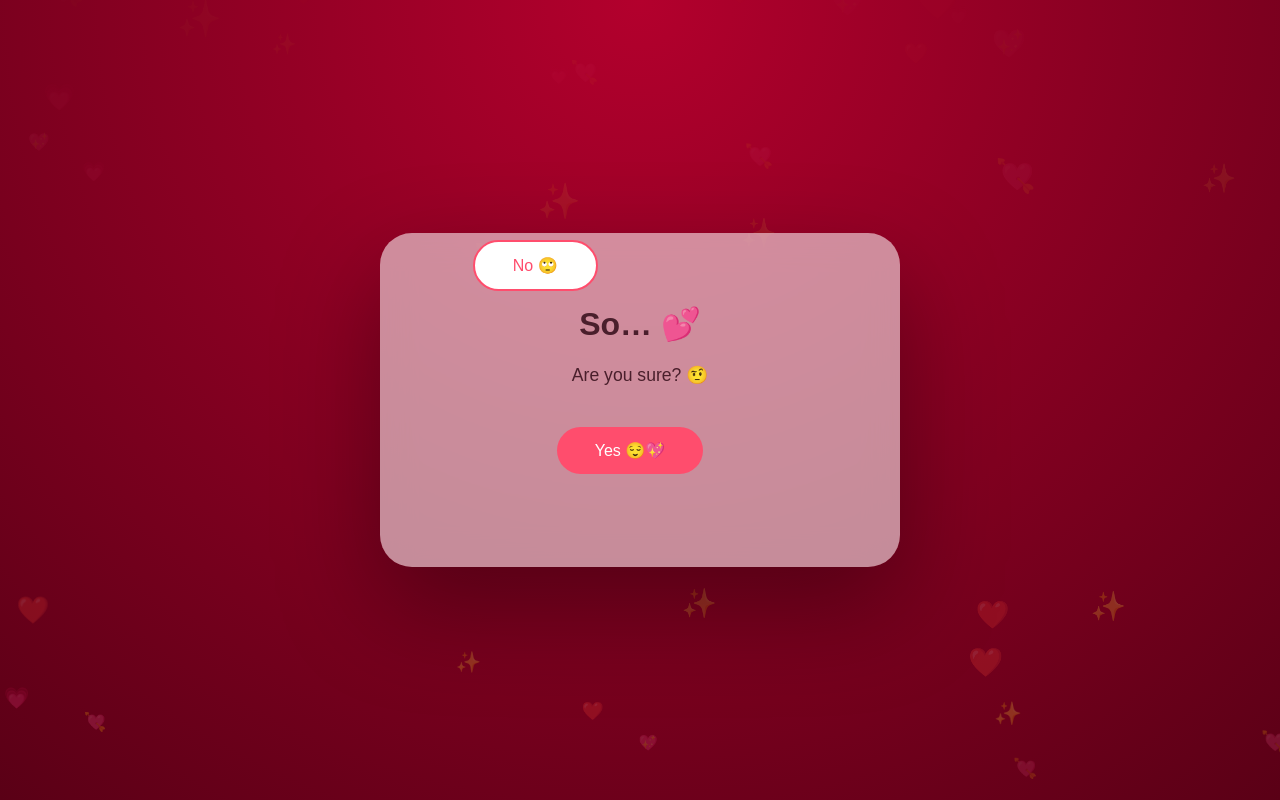
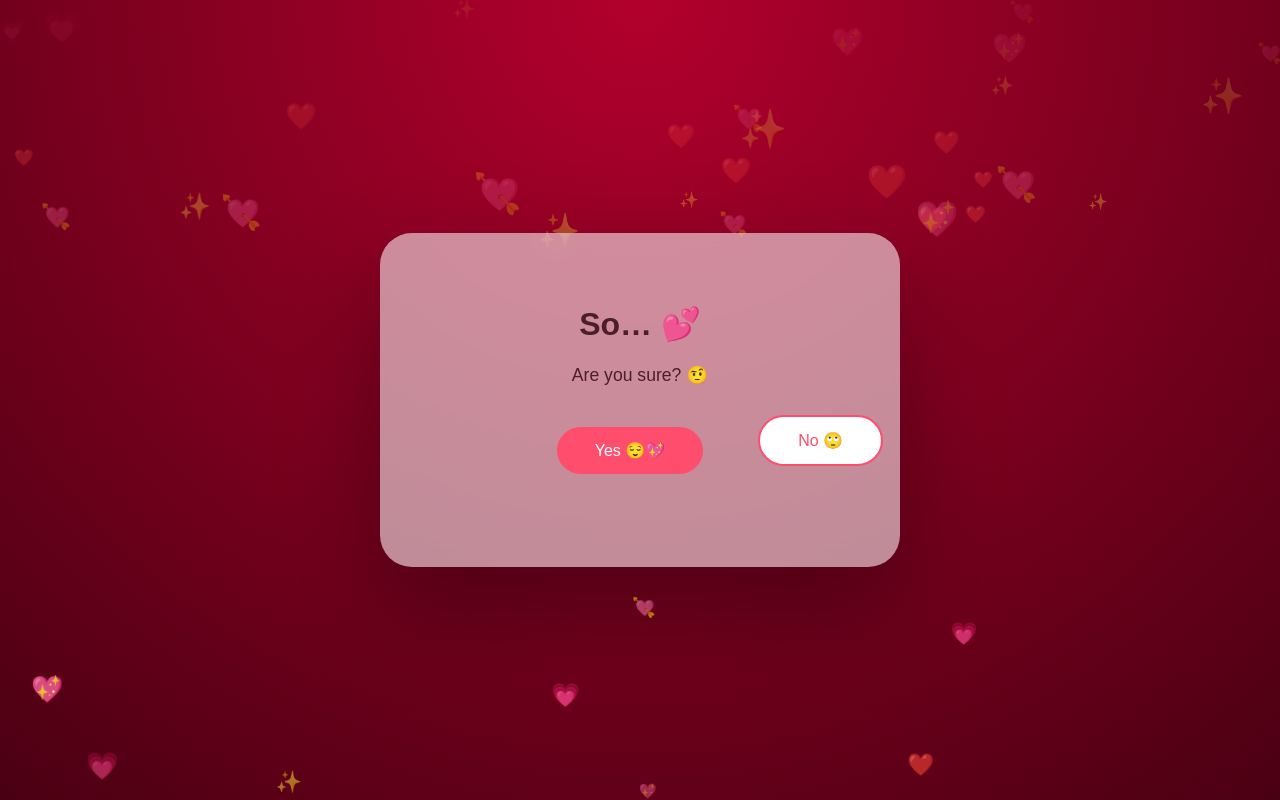
Before and after one commit to aashimab17/vday-proposal-for-my-baby, a plain HTML site: page vday.html in a window 1280 px wide. Both pictures are taken after a click on the button "No 🙄". Drawn offline with Linux system fonts and the light colour scheme.

Commit message:
Update vday.html

```diff
--- a/vday.html
+++ b/vday.html
@@ -12,7 +12,7 @@ body {
   margin: 0;
   height: 100vh;
   font-family: 'Poppins', sans-serif;
-  background: radial-gradient(circle at top, #b3002d, #5a0016);
+  background: radial-gradient(circle at top, #b3002d, #4a0012);
   display: flex;
   align-items: center;
   justify-content: center;
@@ -20,33 +20,33 @@ body {
   color: #4a1f2c;
 }
 
-/* BACKGROUND FLOATERS */
+/* ===== FLOATING HEART BACKGROUND ===== */
 .bg {
   position: fixed;
   inset: 0;
+  z-index: 0;
   overflow: hidden;
-  z-index: 0;
 }
 
 .heart {
   position: absolute;
-  color: rgba(255,255,255,0.25);
   animation: floatUp linear infinite;
+  opacity: 0;
 }
 
 @keyframes floatUp {
-  from {
+  0% {
     transform: translateY(110vh) scale(0.8);
     opacity: 0;
   }
-  20% { opacity: 1; }
-  to {
+  20% { opacity: 0.9; }
+  100% {
     transform: translateY(-10vh) scale(1.2);
     opacity: 0;
   }
 }
 
-/* CONFETTI */
+/* ===== CONFETTI ===== */
 .confetti {
   position: fixed;
   width: 8px;
@@ -63,8 +63,10 @@ body {
   }
 }
 
-/* CARD */
+/* ===== CARD ===== */
 .card {
+  position: relative;
+  z-index: 2;
   background: rgba(255,255,255,0.55);
   backdrop-filter: blur(16px);
   padding: 50px;
@@ -74,8 +76,6 @@ body {
   width: 90%;
   box-shadow: 0 40px 100px rgba(0,0,0,0.35);
   animation: fadeIn 0.8s ease;
-  position: relative;
-  z-index: 2;
 }
 
 @keyframes fadeIn {
@@ -91,6 +91,7 @@ p {
   margin-bottom: 36px;
 }
 
+/* ===== BUTTONS ===== */
 .buttons {
   position: relative;
   height: 90px;
@@ -116,8 +117,10 @@ button {
   color: #ff4d6d;
   border: 2px solid #ff4d6d;
   z-index: 3;
+  transition: left 0.25s ease, top 0.25s ease;
 }
 
+/* ===== RESULT ===== */
 .result {
   display: none;
   animation: pop 0.6s ease;
@@ -135,11 +138,11 @@ button {
 <!-- BACKGROUND -->
 <div class="bg" id="bg"></div>
 
+<!-- CARD -->
 <div class="card" id="card">
 
   <div id="textZone">
     <h1>So… 💕</h1>
-
     <p id="question">
       Will you be my Valentine? 💌<br>
       Like… officially. Properly. With feelings.
@@ -163,20 +166,23 @@ button {
 </div>
 
 <script>
-/* FLOATING HEARTS */
+/* ===== FLOATING HEARTS ===== */
 const bg = document.getElementById("bg");
-for (let i = 0; i < 40; i++) {
+const heartEmojis = ["💗","💖","💘","❤️","✨"];
+
+for (let i = 0; i < 45; i++) {
   const h = document.createElement("div");
   h.className = "heart";
-  h.textContent = ["💗","💖","💘","❤️","✨"][Math.floor(Math.random()*5)];
+  h.textContent = heartEmojis[Math.floor(Math.random() * heartEmojis.length)];
   h.style.left = Math.random() * 100 + "vw";
-  h.style.animationDuration = 6 + Math.random()*6 + "s";
-  h.style.fontSize = 14 + Math.random()*20 + "px";
+  h.style.fontSize = 14 + Math.random() * 22 + "px";
+  h.style.animationDuration = 6 + Math.random() * 6 + "s";
   bg.appendChild(h);
 }
 
-/* NO BUTTON LOGIC — avoids text only */
+/* ===== NO BUTTON LOGIC ===== */
 const noBtn = document.getElementById("noBtn");
+const card = document.getElementById("card");
 const textZone = document.getElementById("textZone");
 const question = document.getElementById("question");
 
@@ -195,12 +201,28 @@ const texts = [
 function moveNo() {
   noCount++;
 
+  const cardRect = card.getBoundingClientRect();
   const textRect = textZone.getBoundingClientRect();
+
+  const padding = 40;
+
+  const minX = Math.max(0, cardRect.left - padding);
+  const maxX = Math.min(
+    window.innerWidth - noBtn.offsetWidth,
+    cardRect.right + padding - noBtn.offsetWidth
+  );
+
+  const minY = Math.max(0, cardRect.top - padding);
+  const maxY = Math.min(
+    window.innerHeight - noBtn.offsetHeight,
+    cardRect.bottom + padding - noBtn.offsetHeight
+  );
+
   let x, y;
 
   do {
-    x = Math.random() * (window.innerWidth - noBtn.offsetWidth);
-    y = Math.random() * (window.innerHeight - noBtn.offsetHeight);
+    x = minX + Math.random() * (maxX - minX);
+    y = minY + Math.random() * (maxY - minY);
   } while (
     x < textRect.right &&
     x + noBtn.offsetWidth > textRect.left &&
@@ -211,17 +233,16 @@ function moveNo() {
   noBtn.style.left = x + "px";
   noBtn.style.top = y + "px";
 
-  question.textContent =
-    texts[Math.min(noCount - 1, texts.length - 1)];
+  question.textContent = texts[Math.min(noCount - 1, texts.length - 1)];
 }
 
-/* YES CONFETTI */
+/* ===== YES CONFETTI ===== */
 function sayYes() {
   document.querySelector(".buttons").style.display = "none";
-  question.style.display = "none";
+  document.getElementById("question").style.display = "none";
   document.getElementById("result").style.display = "block";
 
-  for (let i = 0; i < 140; i++) {
+  for (let i = 0; i < 150; i++) {
     const c = document.createElement("div");
     c.className = "confetti";
     c.style.left = Math.random() * 100 + "vw";
```
